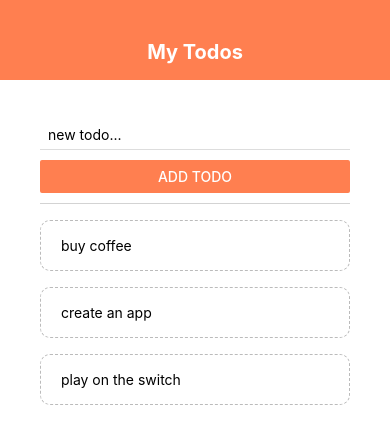
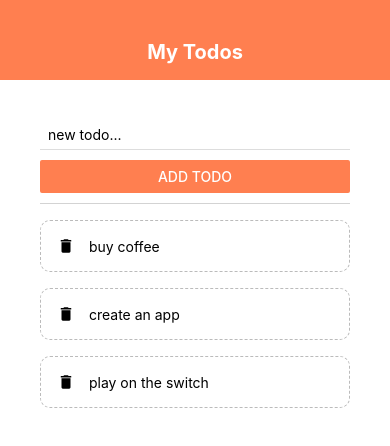
Before and after one commit to jawad727/ReactNativeTutorial, a React Native app in the folder firstApp/: screen / in a window 390 px wide. Shown: the top 446 px of the page. Built offline with nearby package versions, Linux system fonts and the light colour scheme.

Commit message:
Vector image library used with components to create delete icon next to items

```diff
--- a/firstApp/components/TodoItem.js
+++ b/firstApp/components/TodoItem.js
@@ -1,23 +1,35 @@
 import React from "react"
-import { StyleSheet, Text, TouchableOpacity } from "react-native"
+import { StyleSheet, Text, TouchableOpacity, View } from "react-native";
+import { MaterialIcons } from "@expo/vector-icons";
 
 export default function TodoItem({ item, pressHandler }) {
 
     return (
         <TouchableOpacity onPress={() => pressHandler(item.key)} >
-            <Text style={styles.text}> {item.text} </Text>
+            <View style={styles.item}>
+                <MaterialIcons name="delete" size={18} />
+                <Text style={styles.itemText} > {item.text} </Text>
+            </View>
+
+
         </TouchableOpacity>
     )
 
 }
 
 const styles = StyleSheet.create({
-    text: {
+    item: {
+        flex: 1,
         padding: 16,
         marginTop: 16,
         borderColor: "#bbb",
         borderWidth: 1,
         borderStyle: "dashed",
-        borderRadius: 10
+        borderRadius: 10,
+        flexDirection: "row",
+        alignItems: "center"
+    },
+    itemText: {
+        marginLeft: 10
     }
 })
```
Also changed, not shown: 1 other file (tests, documents, lock files or other folders).
